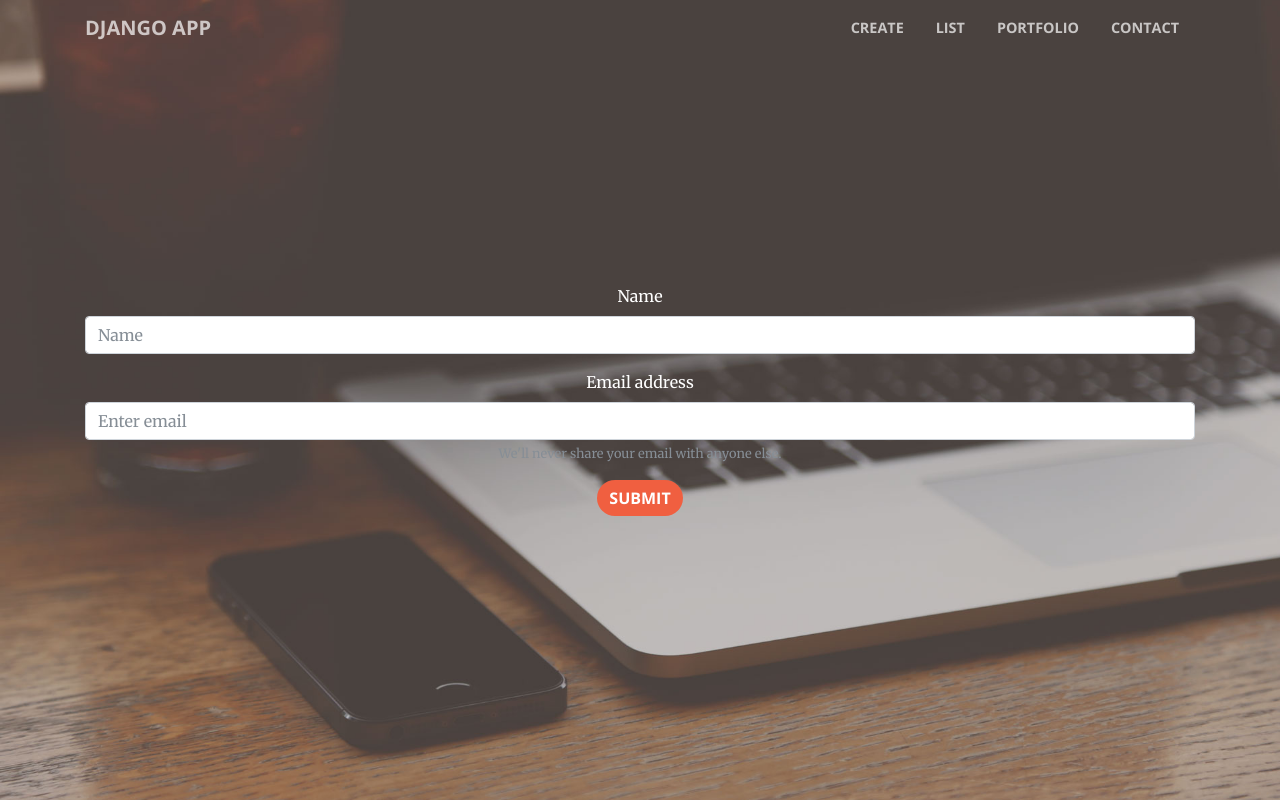
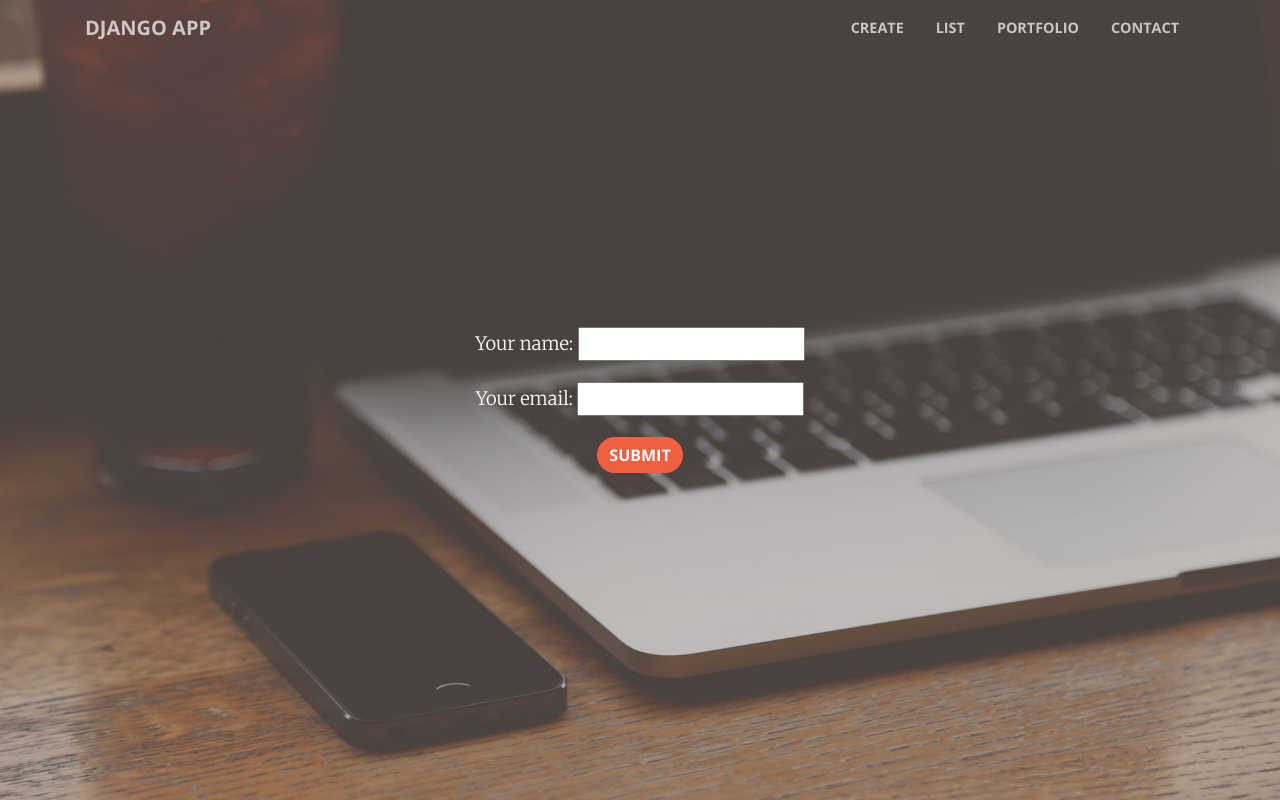
Before and after one commit to yash2code/django, a Django app: template app/templates/app/create.html in a window 1280 px wide. Run offline with Django 3.2, Linux system fonts and the light colour scheme; the template is opened without the code that fills it: values that come from a table or form of the project are taken from there, others are empty; parts of the project's set-up code (start-up, migrations or seed data) failed here and were passed over; some libraries are stand-ins or nearby versions.

Commit message:
can add data

```diff
--- a/app/forms.py
+++ b/app/forms.py
@@ -0,0 +1,10 @@
+from django import forms
+from app.models import Profile
+
+class ProfileForm(forms.ModelForm):
+    name = forms.CharField(label='Your name', max_length=30)
+    email = forms.EmailField(label='Your email')
+
+    class Meta:
+        model=Profile
+        fields=['name','email']
--- a/app/models.py
+++ b/app/models.py
@@ -4,3 +4,4 @@ from django.db import models
 
 class Profile(models.Model):
    name = models.CharField(max_length=20, blank=False, null=False)
+   email = models.EmailField(blank=False, null=False)
--- a/app/templates/app/create.html
+++ b/app/templates/app/create.html
@@ -21,7 +21,6 @@
 
 <!-- Custom styles for this template -->
 <link href="{% static 'css/creative.min.css' %}" rel="stylesheet">
-<link href="{% static 'css/style.css' %}" rel="stylesheet">
 {% endblock %}
 
 {% block script %}
@@ -44,16 +43,17 @@
 <!-- Mixins-->
 <header class="masthead text-center text-white d-flex">
         <div class="container my-auto">
-    <form>
-        <div class="form-group">
+    <form method="POST" action="/add">{% csrf_token %}
+       <!-- <div class="form-group">
             <label for="name">Name</label>
-            <input type="text" class="form-control" id="name" placeholder="Name">
+            <input type="text" class="form-control" id="name" placeholder="Name" name="name">
         </div>
         <div class="form-group">
             <label for="email">Email address</label>
-            <input type="email" class="form-control" id="email" aria-describedby="emailHelp" placeholder="Enter email">
+            <input type="email" name="email" class="form-control" id="email" aria-describedby="emailHelp" placeholder="Enter email">
             <small id="emailHelp" class="form-text text-muted">We'll never share your email with anyone else.</small>
-        </div>
+        </div>-->
+        {{form.as_p}}
 
 
 
--- a/app/templates/app/index.html
+++ b/app/templates/app/index.html
@@ -41,13 +41,12 @@
       <div class="row">
         <div class="col-lg-10 mx-auto">
           <h1 class="text-uppercase">
-            <strong>Your Favorite Source of Free Bootstrap Themes</strong>
+            <strong>Your Favorite Source of Adding Users</strong>
           </h1>
           <hr>
         </div>
         <div class="col-lg-8 mx-auto">
-          <p class="text-faded mb-5">Start Bootstrap can help you build better websites using the Bootstrap CSS framework! Just download your template and start going, no strings attached!</p>
-          <a class="btn btn-primary btn-xl js-scroll-trigger" href="/create">Create User</a>
+          <a class="btn btn-primary btn-xl js-scroll-trigger" href="/add">Create User</a>
           <a class="btn btn-primary btn-xl js-scroll-trigger" href="#list">List Users</a>
         </div>
       </div>
--- a/app/urls.py
+++ b/app/urls.py
@@ -6,6 +6,7 @@ app_name='app'
 
 urlpatterns = [
     path('',views.index,name="home"),
-    path('create',views.create,name="create"),
+    #path('create',views.create,name="create"),
+    path('add',views.add,name="add"),
     #path('',TemplateView.as_view(template_name='app/index.html'),name="home")
 ]
```
Also changed, not shown: app/views.py (+26 -5 lines), app/migrations/0001_initial.py, app/migrations/0002_auto_20171230_1725.py (deleted), app/migrations/0003_auto_20171230_1735.py (deleted), app/migrations/0004_remove_profile_user.py (deleted), db.sqlite3.
